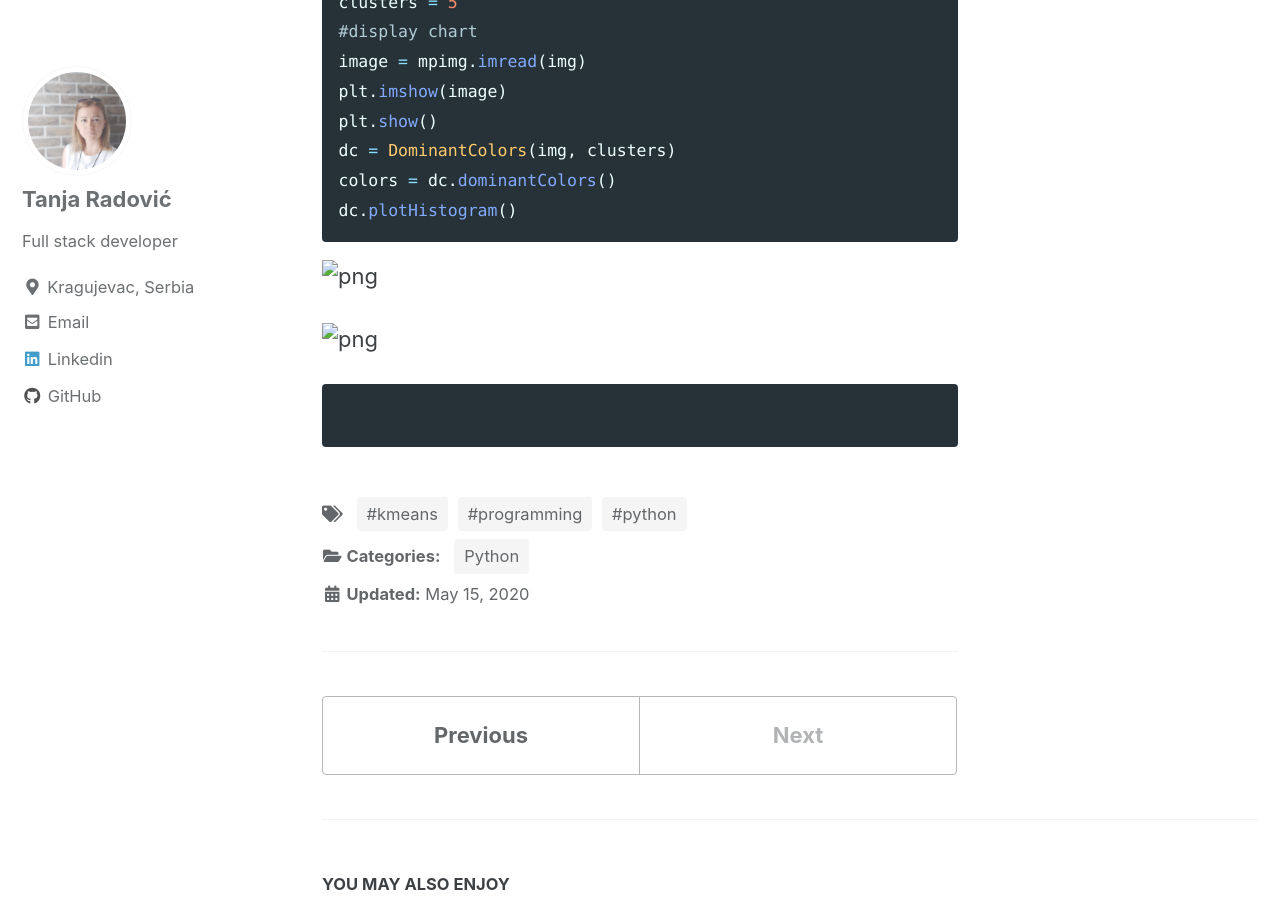
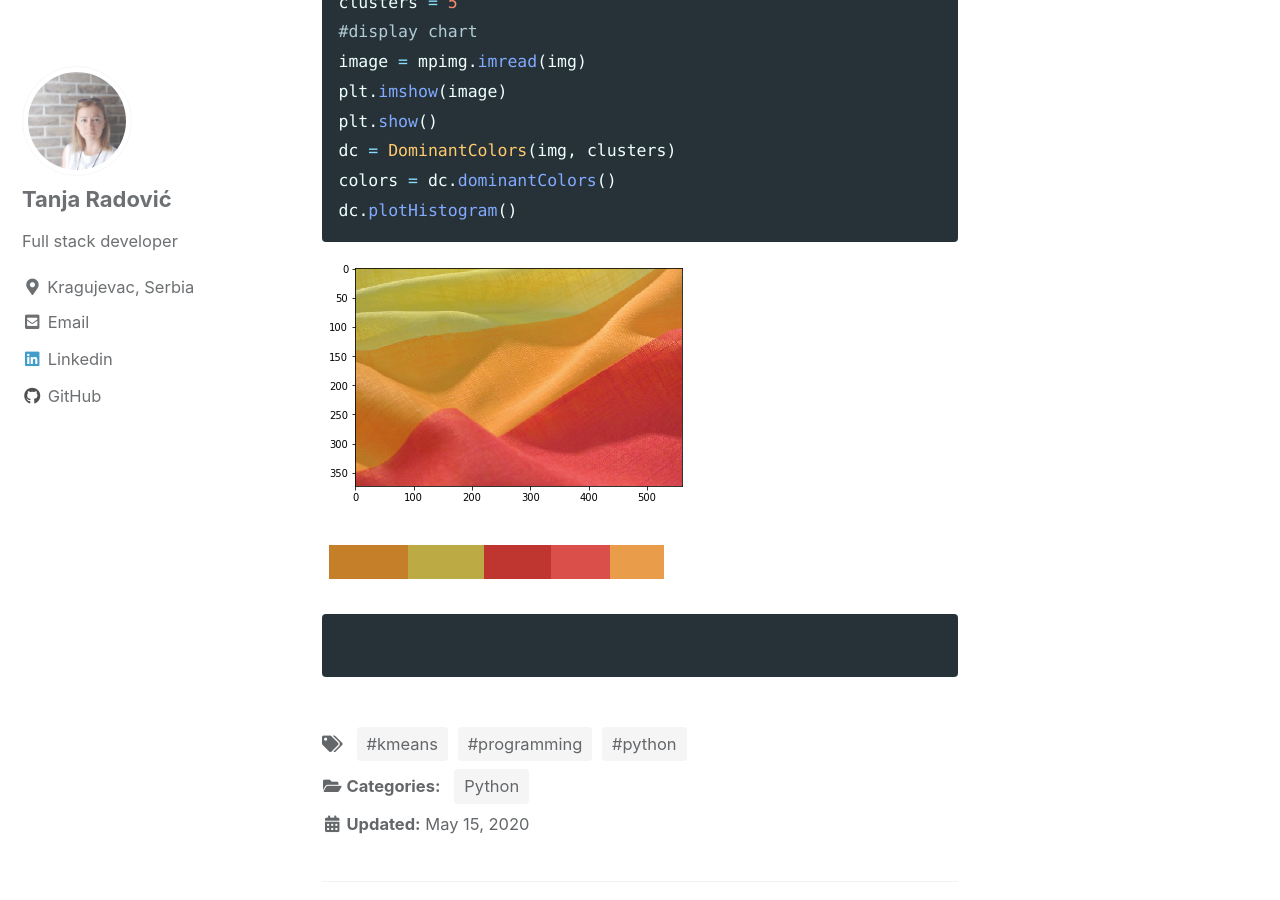
Before and after one commit to tradovic/blog, a Jekyll site: the page built from _posts/2020-05-15-image-clustering-with-python.md, in a window 1280 px wide and 900 px high, scrolled down 2822 px. Built offline with Jekyll 4.4.1, drawn with Linux system fonts in a browser that asks for light colours; cached includes are drawn as plain includes.

Commit message:
new post

````diff
--- a/_config.yml
+++ b/_config.yml
@@ -243,7 +243,7 @@ category_archive:
   type: liquid
   path: /categories/
 tag_archive:
-  type: jekyll-archives #liquid
+  type: liquid
   path: /tags/
 # https://github.com/jekyll/jekyll-archives
 # jekyll-archives:
--- a/_posts/2020-05-15-image-clustering-with-python.md
+++ b/_posts/2020-05-15-image-clustering-with-python.md
@@ -113,11 +113,11 @@ dc.plotHistogram()
 ```
 
 
-![png](output_2_0.png)
+![png]({{ site.url }}{{ site.baseurl }}/assets/images/output_2_0.png)
 
 
 
-![png](output_2_1.png)
+![png]({{ site.url }}{{ site.baseurl }}/assets/images/output_2_1.png)
 
 
 
````
Also changed, not shown: assets/images/output_2_0.png (added), assets/images/output_2_1.png (added).
